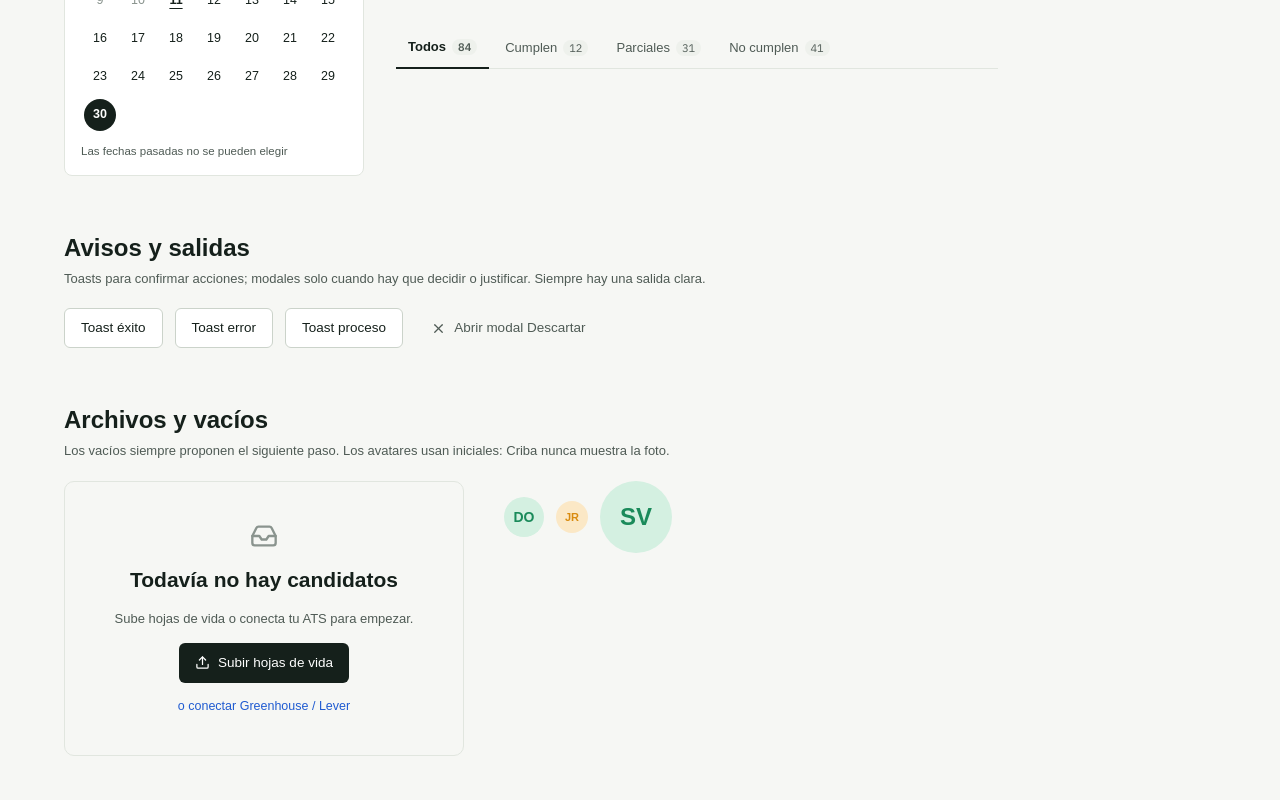
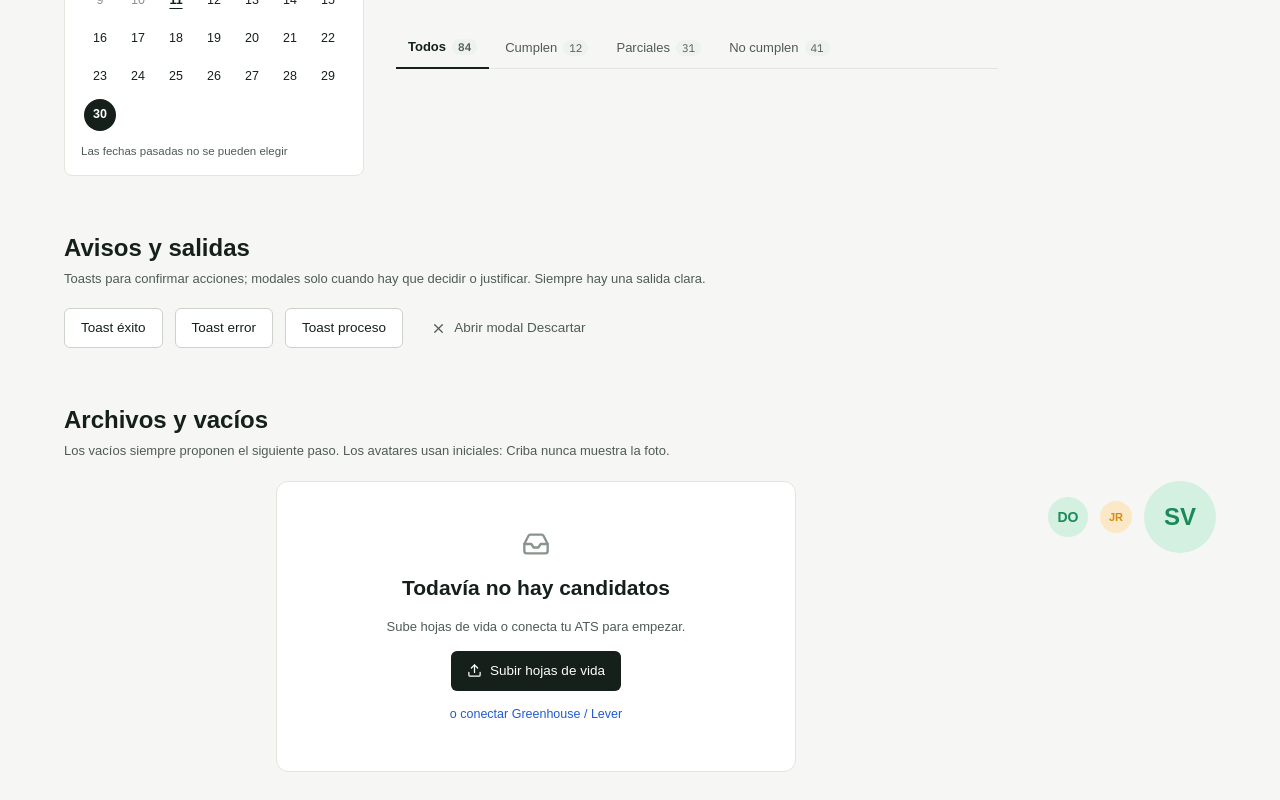
Before and after one commit to LaboratorioHack/ai_talent_web, a Next.js app: page /design in a window 1280 px wide. Shown: the part 1616-2416 px from the top of the page. Built offline with nearby package versions, Linux system fonts and the light colour scheme; a web font is replaced by a local one.

Commit message:
fix: center empty states in the free space

```diff
--- a/src/shared/components/ui/empty-state.tsx
+++ b/src/shared/components/ui/empty-state.tsx
@@ -13,10 +13,10 @@ export interface EmptyStateProps {
   className?: string;
 }
 
-/** Los vacíos siempre proponen el siguiente paso. */
+/** Los vacíos siempre proponen el siguiente paso y quedan centrados en el espacio libre. */
 export function EmptyState({ title, description, icon: Icon = Inbox, action, alternative, className }: EmptyStateProps) {
   return (
-    <div className={cn("flex flex-col items-center gap-3.5 rounded-xl border border-border px-8 py-10 text-center", className)}>
+    <div className={cn("mx-auto my-auto flex w-full max-w-[520px] flex-col items-center gap-3.5 self-center rounded-2xl border border-border bg-surface px-8 py-12 text-center", className)}>
       <Icon aria-hidden className="size-7 text-ink-3" />
       <h3 className="font-head text-[21px] font-semibold">{title}</h3>
       {description ? <p className="max-w-[300px] text-sm text-ink-2">{description}</p> : null}
```
